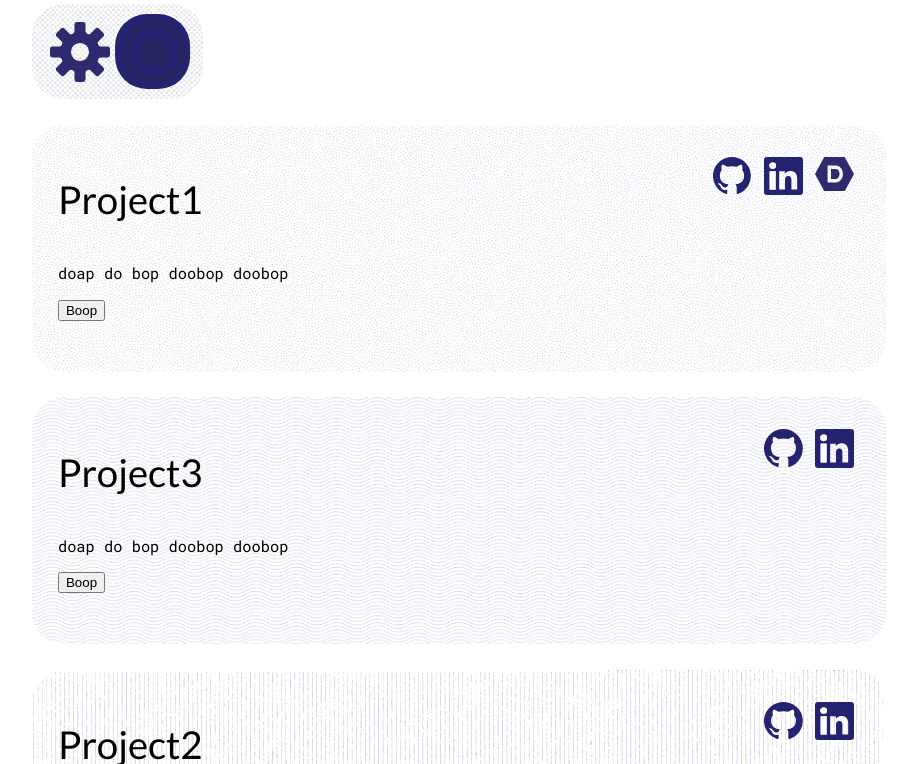
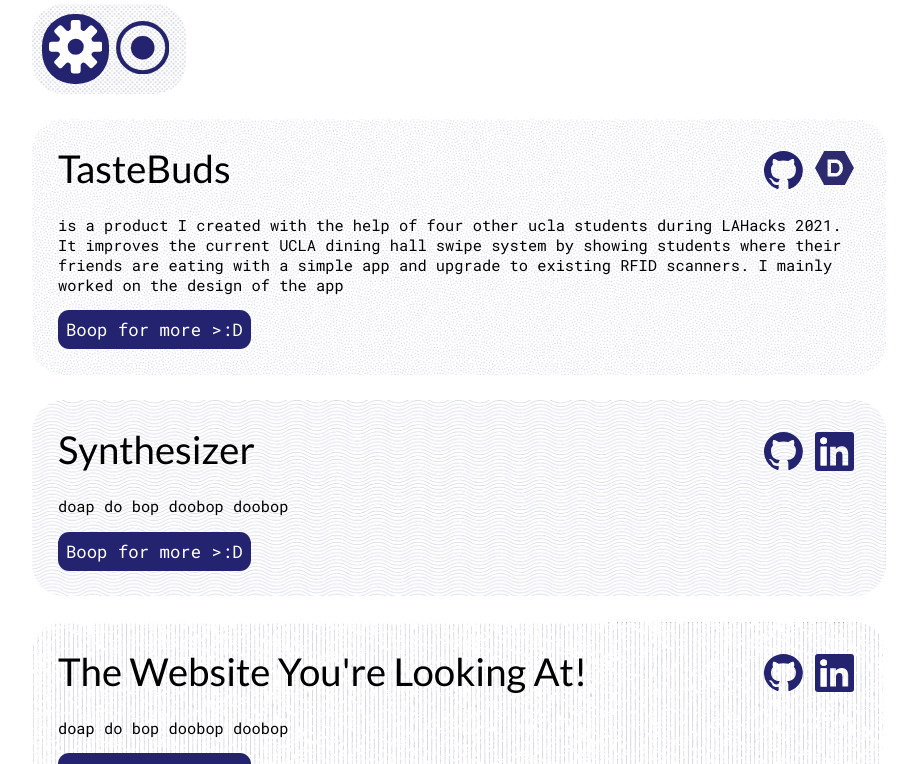
Before and after one commit to Gautier404/ProjectPortfolio, a React (Create React App) app: page / in a window 1280 px wide. Shown: the part 476-1240 px from the top of the page, without its empty margins (181-1098 px from the left). Built offline with nearby package versions, Linux system fonts and the light colour scheme.

Commit message:
minor adjustments to the switch and card plus some content for tasteBuds

```diff
--- a/src/App.css
+++ b/src/App.css
@@ -17,10 +17,13 @@ p {
 
 h1 {
   font: 3vw 'Lato', sans-serif;
+  margin-block-start: 0em;
+  margin-block-end: 0em;
 }
 
 h2 {
   font: 2vw 'Lato', sans-serif;
+
 }
 /* Container */
 .App {
@@ -102,7 +105,7 @@ h2 {
 }
 /* Switch */
 .Switch {
-  --switch-width:20%;
+  --switch-width:18%;
 
   display: grid;
   grid-template-columns: 1fr 1fr;
@@ -115,10 +118,17 @@ h2 {
   background-image: url(./Assets/CardBackgroundComic.png);
 }
 
+.Switch:hover{
+  width: 20%;
+}
 .SwitchChild1 {
   grid-column: 1 / 2;
   grid-row: 1/2;
   z-index: 2;
+  height:80%;
+  /* -webkit-mask: url(./Assets/GearIcon.svg) no-repeat center;
+  mask: url(./Assets/GearIcon.svg) no-repeat center;
+  mask-size: 80%; */
 }
 
 .SwitchChild2 {
@@ -140,8 +150,8 @@ h2 {
   grid-row: 1/2;
   z-index: 1;
   background-color: var(--blue);
-  height: 99%;
-  width: 49.5%;
+  height: 100%;
+  width: 50%;
   transition: transform var(--speed) ease;
   border-radius: var(--border-radius);
 }
@@ -149,6 +159,7 @@ h2 {
 /* Cards */
 .CardStack {
   width: 100%;
+  margin-bottom:80%
 }
 
 .CBBamboo,
@@ -160,7 +171,6 @@ h2 {
   background-color: none;
   overflow: hidden;
   padding: 2vw;
-  padding-bottom: 4vw;
   margin-top: 2vw;
   border-radius: var(--border-radius);
 }
@@ -201,6 +211,22 @@ h2 {
   flex: 1;
 }
 
+.CButton{
+  background-color: var(--blue);
+  color: white;
+  border-radius: .7rem;
+  border:none;
+  padding: .5rem;
+}
+
+.CButton:hover{
+  padding:1rem;
+}
+.CButton>p{
+  margin-block-start: 0em;
+  margin-block-end: 0em;
+  font-size: 130%;
+}
 /* Icon Bar */
 
 .IBContainer {
--- a/src/App.js
+++ b/src/App.js
@@ -1,15 +1,11 @@
-import texture from './Assets/SVGTEXTURE1.svg';
 import './App.css';
-import React, { useState, useRef, useEffect } from 'react';
+import React, { useState} from 'react';
 import {CardStack} from './Components/CardStack'
 import {Switch} from './Components/Switch'
 import {Header} from './Components/Header'
-import {IconBar} from './Components/IconBar'
-//import the header card
-
 
 function App() {
-  const [status, setStatus] = useState(false);
+  const [status, setStatus] = useState(true);
 
   return (
     <div className="App">
--- /dev/null
+++ b/src/Assets/EverythingIcon.js
@@ -0,0 +1,11 @@
+import React from 'react';
+
+function Everything(props) {
+    return(
+        <div style = {{width:"100%"}} classNameName = "Everything">
+        <svg xmlns="http://www.w3.org/2000/svg" viewBox="0 0 332.75 332.74"><defs><style>{`.a{fill:${props.color};stroke:#231f20;stroke-miterlimit:10;}  transition: fill var(--speed) ease;}`}</style></defs><path className="a" d="M166.37.5A165.87,165.87,0,1,0,332.25,166.37,165.87,165.87,0,0,0,166.37.5Zm0,306.35A140.48,140.48,0,1,1,306.85,166.37,140.48,140.48,0,0,1,166.37,306.85Z"/><path className="a" d="M239.49,166.37a73.12,73.12,0,1,1-73.12-73.12A73.12,73.12,0,0,1,239.49,166.37Z"/></svg>
+        </div>
+    )
+}
+
+export default Everything;
--- /dev/null
+++ b/src/Assets/GearIcon.js
@@ -0,0 +1,16 @@
+import React from 'react';
+
+function Gear(props) {
+    return(
+        <div style = {{width:"100%"}} className = "Gear">
+        <svg xmlns="http://www.w3.org/2000/svg" viewBox="0 0 271.12 271.11">
+            <defs>
+                <style type="text/css">{`.b{fill:${props.color}; transition: fill var(--speed) ease;}`}</style>
+            </defs>
+            <path className="b" d="M258.68,110.48H229.09a12.44,12.44,0,0,1-11.54-7.83c-.24-.6-.49-1.2-.75-1.79a12.46,12.46,0,0,1,2.63-13.71l20.89-20.89a12.45,12.45,0,0,0,0-17.59L222.44,30.8a12.42,12.42,0,0,0-17.58,0L184,51.69a12.44,12.44,0,0,1-13.7,2.62c-.6-.26-1.22-.51-1.83-.76A12.44,12.44,0,0,1,160.6,42V12.43A12.43,12.43,0,0,0,148.17,0H122.88a12.43,12.43,0,0,0-12.43,12.43V42a12.44,12.44,0,0,1-7.83,11.54l-1.76.73a12.44,12.44,0,0,1-13.7-2.62L66.23,30.76a12.45,12.45,0,0,0-17.59,0L30.77,48.64a12.42,12.42,0,0,0,0,17.58L51.69,87.15a12.46,12.46,0,0,1,2.63,13.71c-.26.59-.51,1.19-.75,1.79A12.44,12.44,0,0,1,42,110.48H12.44A12.44,12.44,0,0,0,0,122.91V148.2a12.44,12.44,0,0,0,12.44,12.43H42a12.44,12.44,0,0,1,11.54,7.83q.36.9.75,1.8A12.44,12.44,0,0,1,51.69,184l-21,21a12.45,12.45,0,0,0,0,17.59l17.88,17.87a12.42,12.42,0,0,0,17.58,0l21-21a12.44,12.44,0,0,1,13.7-2.62l1.76.73a12.45,12.45,0,0,1,7.83,11.54v29.61a12.43,12.43,0,0,0,12.43,12.43h25.29a12.43,12.43,0,0,0,12.43-12.43V229.1a12.44,12.44,0,0,1,7.83-11.54c.61-.25,1.23-.5,1.83-.76a12.44,12.44,0,0,1,13.7,2.62l20.93,20.93a12.45,12.45,0,0,0,17.59,0l17.87-17.88a12.42,12.42,0,0,0,0-17.58L219.43,184a12.44,12.44,0,0,1-2.63-13.7q.39-.9.75-1.8a12.44,12.44,0,0,1,11.54-7.83h29.59a12.44,12.44,0,0,0,12.44-12.43V122.91A12.44,12.44,0,0,0,258.68,110.48Zm-123.12,65.9a40.83,40.83,0,1,1,40.82-40.82A40.82,40.82,0,0,1,135.56,176.38Z"/>
+        </svg>
+        </div>
+    )
+}
+
+export default Gear;
--- a/src/Components/CardStack.js
+++ b/src/Components/CardStack.js
@@ -29,8 +29,8 @@ export function CardStack(props){
       <FlipMove className = "CardStack">
         {
           props.status ?
-          priorityList.map((item, index)=>{return <div key = {cards[item].title}><Card cardIndex = {item}  orderIndex = {index} expanded = {expanded} setter = {setExpanded}/></div>}) :
-          mPriorityList.map((item, index)=>{return <div key = {cards[item].title}><Card cardIndex = {item}  orderIndex = {index} expanded = {expanded} setter = {setExpanded}/></div>})
+          mPriorityList.map((item, index)=>{return <div key = {cards[item].title}><Card cardIndex = {item}  orderIndex = {index} expanded = {expanded} setter = {setExpanded}/></div>}):
+          priorityList.map((item, index)=>{return <div key = {cards[item].title}><Card cardIndex = {item}  orderIndex = {index} expanded = {expanded} setter = {setExpanded}/></div>})
         }
       </FlipMove>
     )
@@ -67,12 +67,13 @@ function Card(props){
           <p>{card.summary}</p>
           {props.expanded[props.cardIndex] && card.content}
           <button
+            className = "CButton"
             onClick={() => {
               let newExpanded = [...props.expanded];
               newExpanded[props.cardIndex] = !newExpanded[props.cardIndex];
               props.setter(newExpanded)
             }}>
-          Boop
+          <p>Boop for more >:D</p>
           </button>
       </div>
       </CSSTransition>
--- a/src/Components/Header.js
+++ b/src/Components/Header.js
@@ -4,8 +4,8 @@ import {IconBar} from './IconBar'
 
 export function Header(props) {
     const testLinks = {
-        github: "https://github.com/Gautier404/gautier404.github.io",
-        linkedIn: "https://www.linkedin.com/feed/",
+        github: "https://github.com/Gautier404",
+        linkedIn: "https://www.linkedin.com/in/andrewjgautier/",
         };
     return (
         <div className = "Header">
@@ -20,7 +20,7 @@ export function Header(props) {
                     Hello, my name is Drew
                 </p>
                 <p>
-                    and this is a website I created to showcase projects I work on outside of school. Toggle the switch below to sort between more mechanical engineering oriented projects or everything I do.
+                    and this is a website I created to showcase the projects I work on. Toggle the switch below to sort between more mechanical engineering oriented projects or everything I do.
                 </p>
             </div>
         </div>
--- a/src/Components/ProjectInfo.js
+++ b/src/Components/ProjectInfo.js
@@ -1,26 +1,35 @@
+//priority the higher the number the higher on the page it is
+//mpriority -> how important it is for recruiters from mechanical engineering fields to be looking at
+//alt+z for word wrap
+
 export let cards = [
     {
-        title: "Project1",
+        title: "TasteBuds",
         priority: 0,
-        mPriority: 5,
+        mPriority: 2,
         links: {
-            github: "https://github.com/Gautier404/gautier404.github.io",
-            linkedIn: "https://www.linkedin.com/feed/",
-            devpost: "https://devpost.com/"
+            github: "https://github.com/matthewcn56/tasteBuds",
+            devpost: "https://devpost.com/software/tastebuds"
         },
-        summary:"doap do bop doobop doobop",
+        summary:"is a product I created with the help of four other ucla students during LAHacks 2021. It improves the current UCLA dining hall swipe system by showing students where their friends are eating with a simple app and upgrade to existing RFID scanners. I mainly worked on the design of the app",
         content:
             <div>
                 <h2>This is Header one</h2>
                 <p>Lorem ipsum dolor sit amet, consectetur adipiscing elit. Mauris bibendum vel nunc nec mollis. Fusce tincidunt tempor nisi, nec porta lectus tempus ut. Donec blandit magna a nulla tristique, a rutrum lorem dapibus. Etiam enim lacus, ullamcorper id lorem sit amet, consequat consectetur urna. Cras semper tortor leo, vitae mollis eros egestas eget. Pellentesque volutpat, ligula vulputate ullamcorper aliquet, tortor ante pharetra enim, quis ullamcorper dui nunc ultrices quam. Etiam arcu felis, interdum vitae commodo ac, condimentum ut dui. Integer eget magna nisi. Pellentesque habitant morbi tristique senectus et netus et malesuada fames ac turpis egestas. Ut suscipit at nisi ac faucibus.</p>
                 <p>Sed non ornare eros. Praesent nec nisi luctus enim mattis commodo. Etiam et ipsum sapien. Aliquam suscipit et ex eget auctor. Morbi sollicitudin erat ut laoreet dictum. Mauris quis elit gravida, tincidunt tellus a, elementum velit. Nullam vel sem in arcu porta consequat. Aenean sit amet bibendum felis.</p>
+                <iframe src='https://www.youtube.com/watch?v=ZMz_4wQKs1w'
+                    frameborder='0'
+                    allow='autoplay; encrypted-media'
+                    allowfullscreen
+                    title='video'
+                />
                 <h2>This is Header two</h2>
                 <p>In sed vestibulum risus, placerat interdum sapien. Fusce lobortis tempor metus sed pretium. Nulla sodales feugiat ipsum, vitae laoreet tortor rhoncus id. Sed ac metus ornare, auctor dolor id, dictum magna. Proin id urna et nisi pharetra dignissim nec et erat. Integer volutpat, nisl at commodo fringilla, mi magna vestibulum odio, nec consectetur massa ex non leo. Maecenas eget auctor sapien. Aenean venenatis iaculis faucibus. Orci varius natoque penatibus et magnis dis parturient montes, nascetur ridiculus mus. Duis efficitur at sem vel efficitur. Praesent ipsum urna, dapibus eget vestibulum a, rhoncus ut sem. Mauris malesuada arcu non libero porta ultrices. Phasellus lacus enim, fermentum molestie felis in, pretium interdum ipsum. Aliquam egestas felis quis diam laoreet tempor. Ut a malesuada dolor. Quisque semper euismod ligula quis ullamcorper.</p>
             </div>
     },
     {
-        title:"Project2",
-        priority: 2,
+        title:"Synthesizer",
+        priority: 5,
         mPriority: 1,
         links: {
             github: "https://github.com/Gautier404/gautier404.github.io",
@@ -37,9 +46,27 @@ export let cards = [
             </div>,
     },
     {
-        title:"Project3",
-        priority: 10,
-        mPriority: 3,
+        title:"ECVT Flange Mate",
+        priority: 2,
+        mPriority: 0,
+        links: {
+            github: "https://github.com/Gautier404/gautier404.github.io",
+            linkedIn: "https://www.linkedin.com/feed/",
+        },
+        summary:"doap do bop doobop doobop",
+        content:
+            <div>
+                <h2>This is Header one</h2>
+                <p>Lorem ipsum dolor sit amet, consectetur adipiscing elit. Mauris bibendum vel nunc nec mollis. Fusce tincidunt tempor nisi, nec porta lectus tempus ut. Donec blandit magna a nulla tristique, a rutrum lorem dapibus. Etiam enim lacus, ullamcorper id lorem sit amet, consequat consectetur urna. Cras semper tortor leo, vitae mollis eros egestas eget. Pellentesque volutpat, ligula vulputate ullamcorper aliquet, tortor ante pharetra enim, quis ullamcorper dui nunc ultrices quam. Etiam arcu felis, interdum vitae commodo ac, condimentum ut dui. Integer eget magna nisi. Pellentesque habitant morbi tristique senectus et netus et malesuada fames ac turpis egestas. Ut suscipit at nisi ac faucibus.</p>
+                <p>Sed non ornare eros. Praesent nec nisi luctus enim mattis commodo. Etiam et ipsum sapien. Aliquam suscipit et ex eget auctor. Morbi sollicitudin erat ut laoreet dictum. Mauris quis elit gravida, tincidunt tellus a, elementum velit. Nullam vel sem in arcu porta consequat. Aenean sit amet bibendum felis.</p>
+                <h2>This is Header two</h2>
+                <p>In sed vestibulum risus, placerat interdum sapien. Fusce lobortis tempor metus sed pretium. Nulla sodales feugiat ipsum, vitae laoreet tortor rhoncus id. Sed ac metus ornare, auctor dolor id, dictum magna. Proin id urna et nisi pharetra dignissim nec et erat. Integer volutpat, nisl at commodo fringilla, mi magna vestibulum odio, nec consectetur massa ex non leo. Maecenas eget auctor sapien. Aenean venenatis iaculis faucibus. Orci varius natoque penatibus et magnis dis parturient montes, nascetur ridiculus mus. Duis efficitur at sem vel efficitur. Praesent ipsum urna, dapibus eget vestibulum a, rhoncus ut sem. Mauris malesuada arcu non libero porta ultrices. Phasellus lacus enim, fermentum molestie felis in, pretium interdum ipsum. Aliquam egestas felis quis diam laoreet tempor. Ut a malesuada dolor. Quisque semper euismod ligula quis ullamcorper.</p>
+            </div>
+    },
+    {
+        title:"The Website You're Looking At!",
+        priority: 2,
+        mPriority: 0,
         links: {
             github: "https://github.com/Gautier404/gautier404.github.io",
             linkedIn: "https://www.linkedin.com/feed/",
--- a/src/Components/Switch.js
+++ b/src/Components/Switch.js
@@ -1,12 +1,14 @@
 import React from 'react';
-import everythingIcon from '../Assets/EverythingIcon.svg'
-import gearIcon from '../Assets/GearIcon.svg'
+import Everything from '../Assets/EverythingIcon.js'
+import Gear from '../Assets/GearIcon.js'
+
 export function Switch(props) {
+    //<img src = {gear} style = {{fill:"#FFFFFF"}}/>
     return(
             <button className = "Switch" onClick={() => props.setStatus(!props.status)}>
-                <div className = "SwitchChild1"><img  src = {gearIcon}/></div>
-                <div  className = "SwitchChild2"><img src = {everythingIcon}></img></div>
-                <div className = "SwitchLever" style = {props.status?{transform: "translateX(0%)"}:{transform: "translateX(98%)"}}></div>
+                <div className = "SwitchChild1"><Gear color = {props.status?"#FFFFFF":"#232370"}/></div>
+                <div  className = "SwitchChild2"><Everything color = {props.status?"#232370":"#FFFFFF"}/></div>
+                <div className = "SwitchLever" style = {props.status?{transform: "translateX(0%)"}:{transform: "translateX(100%)"}}></div>
             </button>
     )
 }
```
Also changed, not shown: 1 other file (tests, documents, lock files or other folders).
